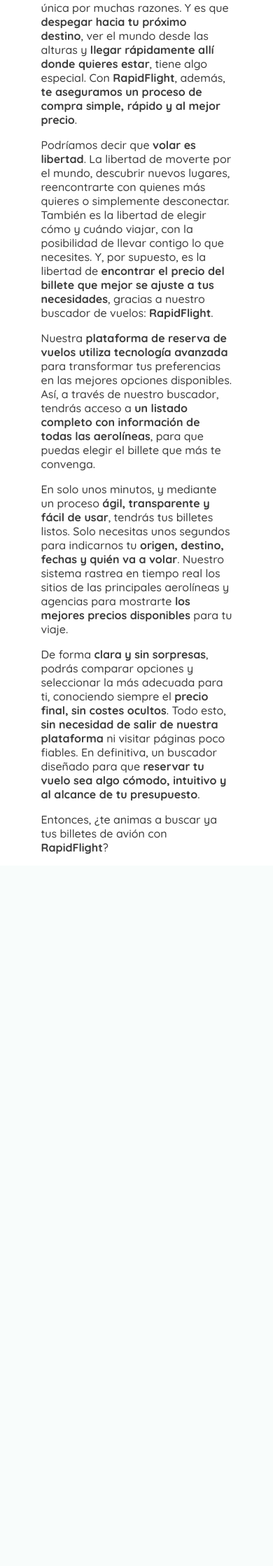
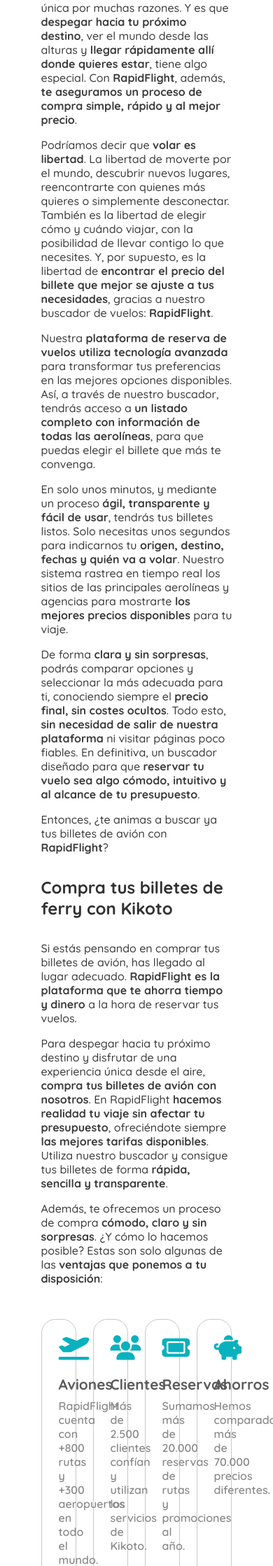
Before and after one commit to mardev09/RapidFlight, a PHP site: page / in a window 390 px wide; the page is wider, and only the part inside the window is pictured. Shown: the part 1569-3807 px from the top of that part at 70% size. Before the commit the page ends 2790 px from the top of that part, so only its background shows below. Run offline with PHP 8.4, Linux system fonts and the light colour scheme; some libraries are stand-ins or nearby versions.

Commit message:
Home avanzado añadido footer y casi terminada ( queda responsive :( )

```diff
--- a/assets/css/style.css
+++ b/assets/css/style.css
@@ -33,6 +33,7 @@ nav {
     transform: translateX(-50%);
     background-color: #fffffff5;
     z-index: 100;
+    backdrop-filter: blur(2px);
 }
 
 nav ul {
@@ -543,7 +544,7 @@ nav ul span {
     width: 70%;
 }
 
-.why-us h1, .flights-tracker h1 {
+.why-us h1, .flights-tracker h1, .buy-flight-tickets h1 {
     font-weight: bold;
     color: #313131;
 }
@@ -593,7 +594,7 @@ nav ul span {
     font-size: 1rem;
 }
 
-.flights-tracker {
+.flights-tracker, .buy-flight-tickets {
     display: flex;
     flex-direction: column;
     width: 100%;
@@ -602,19 +603,73 @@ nav ul span {
     padding: 1em 0;
 }
 
-.flights-tracker h1, .flights-tracker div {
+.flights-tracker h1, .flights-tracker div, .buy-flight-tickets h1, .buy-flight-p {
     width: 70%;
 }
 
-.flights-tracker div {
+.flights-tracker div, .buy-flight-p {
     display: flex;
     flex-direction: column;
     gap: 1em;
 }
 
-.flights-tracker div p {
+.flights-tracker div p, .buy-flight-p p {
     width: 100%;
     color: #3b3b3b;
     font-weight: 500;
     font-size: 1rem;
 }
+
+.buy-flight-boxes {
+    width: 70%;
+    display: flex;
+    flex-wrap: wrap;
+    gap: 1.5em;
+    padding: 1em 0;
+}
+
+.buy-flight-box {
+    border: 1px solid #87878774;
+    border-radius: 20px;
+    padding: 1.5em;
+    display: flex;
+    flex-direction: column;
+    gap: 1.5em;
+    width: calc(25% - 1.5em);
+}
+
+.buy-flight-box i {
+    color: #09b1be;
+    font-size: 2.2rem;
+    line-height: 90%;
+}
+
+.buy-flight-box-text {
+    display: flex;
+    flex-direction: column;
+    gap: 0.5em;
+}
+
+.buy-flight-box h3 {
+    font-weight: bold;
+    color: #5b5b5b;
+    font-size: 1.3rem;
+}
+
+.buy-flight-box p {
+    color: #8b8b8b;
+    font-size: 1rem;
+}
+
+footer {
+    width: 100%;
+    padding: 1em 4em;
+    background-color: #e6e6e6;
+    display: flex;
+    justify-content: center;
+}
+
+footer p {
+    font-size: 1rem;
+    color: #313131;
+}
--- a/index.php
+++ b/index.php
@@ -256,7 +256,7 @@
             </div>
         </section>
         <section class="flights-tracker">
-            <h1>Buscador de vuelos: reserva tu próximo viaje con RapidFlights </h1>
+            <h1>Buscador de vuelos: reserva tu próximo viaje con RapidFlight </h1>
             <div>
                 <p>
                     Viajar en avión es una experiencia única por muchas razones. Y es que <span style="font-weight: bold">despegar hacia tu próximo destino</span>, ver el mundo desde las alturas y <span style="font-weight: bold">llegar rápidamente allí donde quieres estar</span>, tiene algo especial. Con <span style="font-weight: bold;">RapidFlight</span>, además, <span style="font-weight: bold">te aseguramos un proceso de compra simple, rápido y al mejor precio</span>.
@@ -276,11 +276,103 @@
                 <p>
                     Entonces, ¿te animas a buscar ya tus billetes de avión con <span style="font-weight: bold;">RapidFlight</span>?
                 </p>
+            </div>
+        </section>
+        <section class="buy-flight-tickets">
+            <h1>Compra tus billetes de ferry con Kikoto</h1>
+            <div class="buy-flight-p">
+                <p>
+                    Si estás pensando en comprar tus billetes de avión, has llegado al lugar adecuado. <span style="font-weight: bold;">RapidFlight es la plataforma que te ahorra tiempo y dinero</span> a la hora de reservar tus vuelos.
+                </p>
 
+                <p>
+                    Para despegar hacia tu próximo destino y disfrutar de una experiencia única desde el aire, <span style="font-weight: bold;">compra tus billetes de avión con nosotros</span>. En RapidFlight <span style="font-weight: bold;">hacemos realidad tu viaje sin afectar tu presupuesto</span>, ofreciéndote siempre <span style="font-weight: bold;">las mejores tarifas disponibles</span>. Utiliza nuestro buscador y consigue tus billetes de forma <span style="font-weight: bold;">rápida, sencilla y transparente</span>.
+                </p>
+
+                <p>
+                    Además, te ofrecemos un proceso de compra <span style="font-weight: bold;">cómodo, claro y sin sorpresas</span>. ¿Y cómo lo hacemos posible? Estas son solo algunas de las <span style="font-weight: bold;">ventajas que ponemos a tu disposición</span>:
+                </p>
+            </div>
+            <div class="buy-flight-boxes">
+                <span class="buy-flight-box">
+                    <i class="fa-solid fa-plane-departure"></i>
+                    <div class="why-us-box-text">
+                        <h3>Aviones</h3>
+                        <p>
+                            RapidFlight cuenta con +800 rutas y +300 aeropuertos en todo el mundo.
+                        </p>
+                    </div>
+                </span>
+                <span class="buy-flight-box">
+                    <i class="fa-solid fa-users"></i>
+                    <div class="buy-flight-box-text">
+                        <h3>Clientes</h3>
+                        <p>
+                            Más de 2.500 clientes confían y utilizan los servicios de Kikoto.
+                        </p>
+                    </div>
+                </span>
+                <span class="buy-flight-box">
+                    <i class="fa-solid fa-ticket"></i>
+                    <div class="buy-flight-box-text">
+                        <h3>Reservas</h3>
+                        <p>
+                            Sumamos más de 20.000 reservas de rutas y promociones al año.
+                        </p>
+                    </div>
+                </span>
+                <span class="buy-flight-box">
+                    <i class="fa-solid fa-piggy-bank"></i>
+                    <div class="buy-flight-box-text">
+                        <h3>Ahorros</h3>
+                        <p>
+                            Hemos comparado más de 70.000 precios diferentes.
+                        </p>
+                    </div>
+                </span>
+                <span class="buy-flight-box">
+                    <i class="fa-solid fa-piggy-bank"></i>
+                    <div class="buy-flight-box-text">
+                        <h3>Ahorros</h3>
+                        <p>
+                            Hemos comparado más de 70.000 precios diferentes.
+                        </p>
+                    </div>
+                </span>
+                <span class="buy-flight-box">
+                    <i class="fa-solid fa-piggy-bank"></i>
+                    <div class="buy-flight-box-text">
+                        <h3>Ahorros</h3>
+                        <p>
+                            Hemos comparado más de 70.000 precios diferentes.
+                        </p>
+                    </div>
+                </span>
+                <span class="buy-flight-box">
+                    <i class="fa-solid fa-piggy-bank"></i>
+                    <div class="buy-flight-box-text">
+                        <h3>Ahorros</h3>
+                        <p>
+                            Hemos comparado más de 70.000 precios diferentes.
+                        </p>
+                    </div>
+                </span>
+                <span class="buy-flight-box">
+                    <i class="fa-solid fa-piggy-bank"></i>
+                    <div class="buy-flight-box-text">
+                        <h3>Ahorros</h3>
+                        <p>
+                            Hemos comparado más de 70.000 precios diferentes.
+                        </p>
+                    </div>
+                </span>
             </div>
         </section>
     </main>
     <footer>
+        <p>
+            &copy; 2025 RapidFlight. Todos los derechos reservados.
+        </p>
 
     </footer>
 
```
